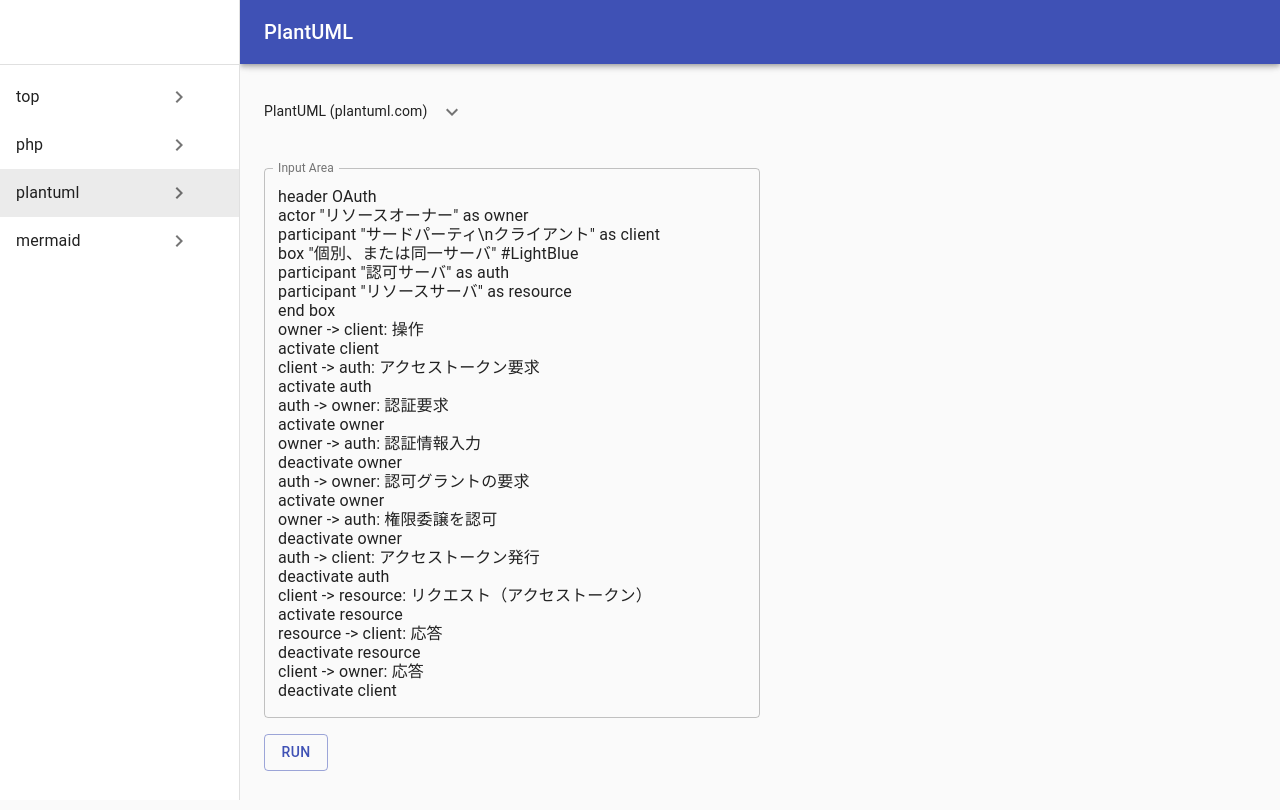
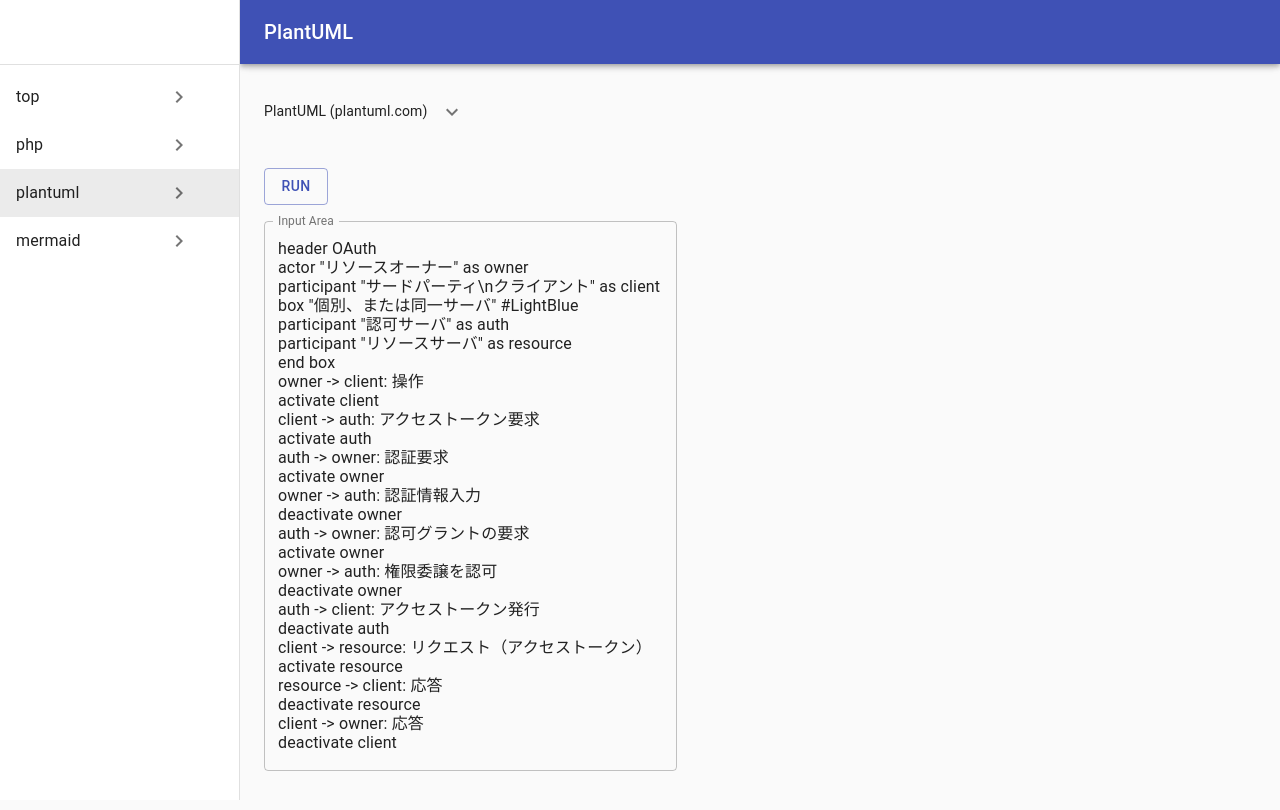
Before and after one commit to n-fukuju/shakyo, a Next.js app: page /shakyo/plantuml in a window 1280 px wide. Shown: the top 810 px of the page. Built offline with nearby package versions, Linux system fonts and the light colour scheme.

Commit message:
実行ボタンと結果表示の位置を調整

```diff
--- a/pages/plantuml.tsx
+++ b/pages/plantuml.tsx
@@ -1929,20 +1929,6 @@
                 </Grid>
                 <Grid item xs={12}>
                     <Grid container>
-                        <Grid item xs={6}>
-                            <TextField
-                                id="plantuml-text"
-                                label="Input Area"
-                                fullWidth
-                                multiline
-                                variant="outlined"
-                                value={umltext}
-                                onChange={(e) => { setUmltext(e.target.value); }}
-                                ref={input=> helps[1].ref=input}
-                            />
-                        </Grid>
-                    </Grid>
-                </Grid>
                         <Grid item xs={1}>
                             <Button
                                 id="button"
@@ -1966,11 +1952,27 @@
                             </Button>
                             </Box>
                         </Grid>
-                <Grid item xs={2}>
-
+
+                    </Grid>
                 </Grid>
                 <Grid item xs={12}>
+                    <Grid container>
+                        <Grid item xs={5}>
+                            <TextField
+                                id="plantuml-text"
+                                label="Input Area"
+                                fullWidth
+                                multiline
+                                variant="outlined"
+                                value={umltext}
+                                onChange={(e) => { setUmltext(e.target.value); }}
+                                ref={input=> helps[1].ref=input}
+                            />
+                        </Grid>
+                        <Grid item xs={7}>
                             <img src={umlImage} />
+                        </Grid>
+                    </Grid>
                 </Grid>
             </Grid>
         </>} />
```
Also changed, not shown: pages/mermaid.tsx (+7 -8 lines). Lines whose indentation alone changed are shown as unchanged.
